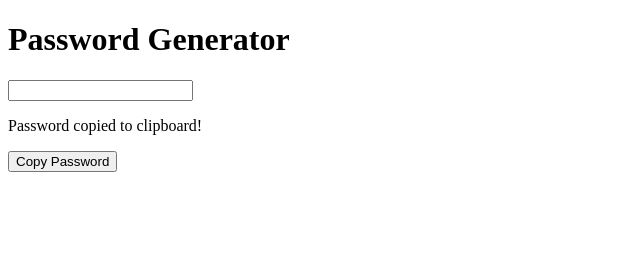
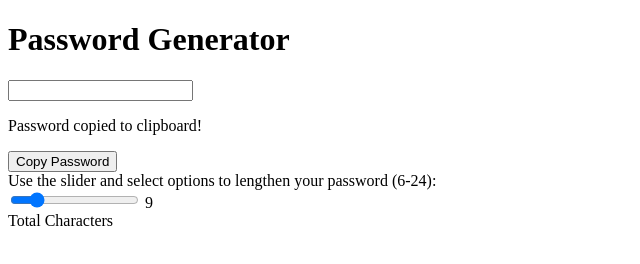
Before and after one commit to Tinku1001/passwordGenerator, a plain HTML site: page index.html in a window 1280 px wide. Shown: the whole page, without its empty margins (0-640 px from the left). Drawn offline with Linux system fonts and the light colour scheme.

Commit message:
task2 complete

```diff
--- a/index.html
+++ b/index.html
@@ -13,6 +13,18 @@
       <p class="clipboard-message" id="clipboard-msg">Password copied to clipboard!</p>
       <button id="copy-btn">Copy Password</button>
     </div>
+
+    <div class="slider-container">
+        <label for="password-length">Use the slider and select options to lengthen your password (6-24):</label>
+        <div class="slider-row">
+          <input type="range" id="password-length" min="6" max="24" value="9">
+          <span id="password-length-value">9</span>
+        </div>
+        <label for="password-length">Total Characters</label>
+      </div>
+
   </div>
+
+  <script src="script.js"></script>
 </body>
 </html>
```
Also changed, not shown: script.js (added).
